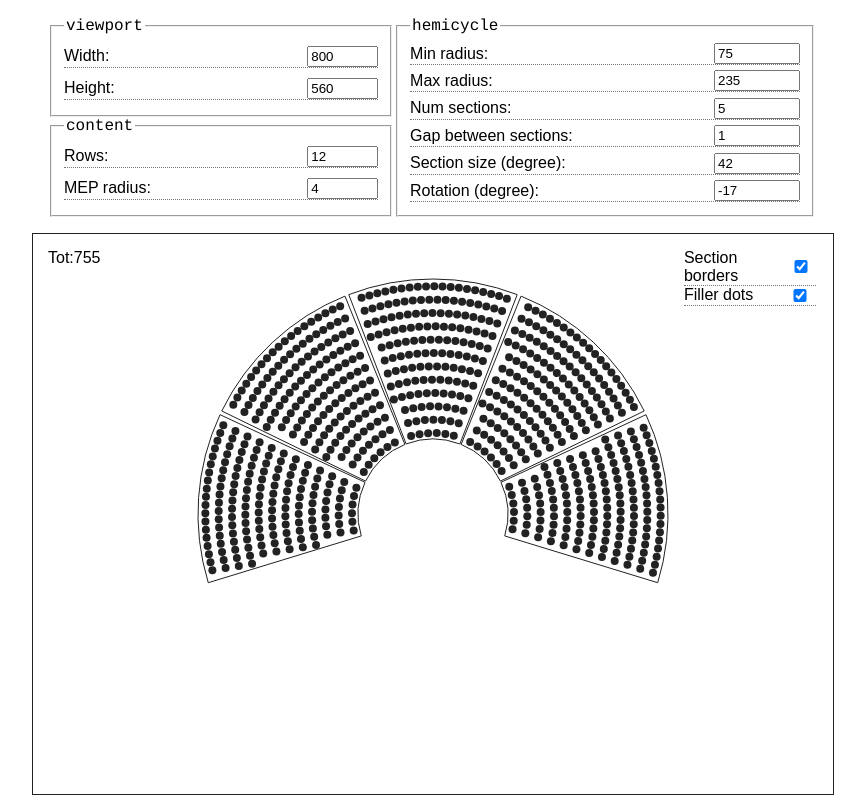
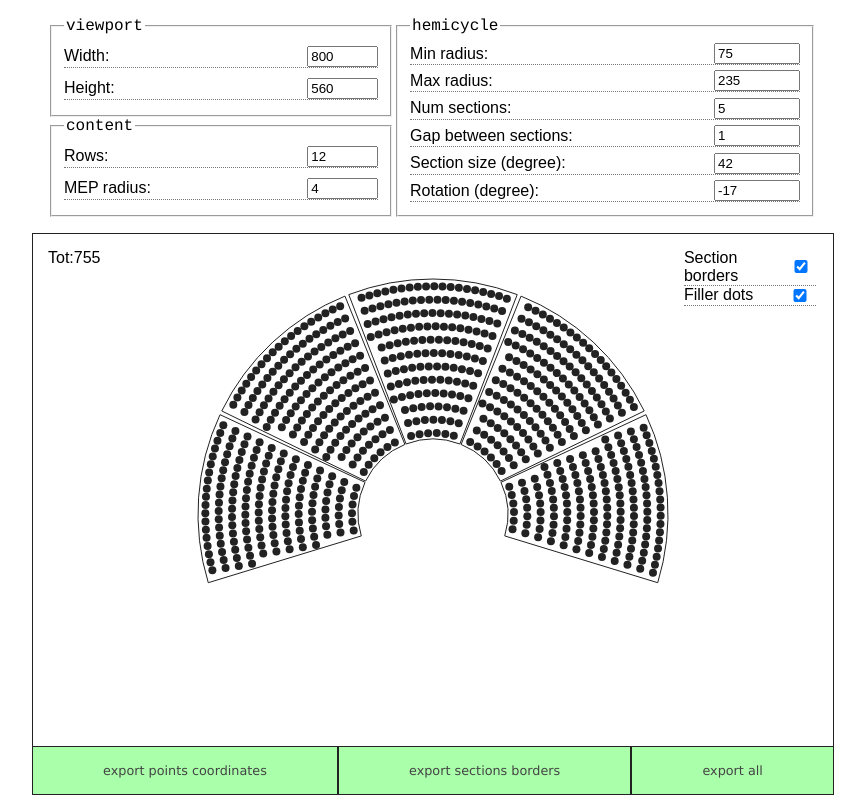
Before and after one commit to layer-ray/hemicycle-builder, a website built with Parcel: page index.html in a window 1280 px wide. Shown: the part 51-852 px from the top of the page, without its empty margins (208-1073 px from the left). Built offline with nearby package versions, Linux system fonts and the light colour scheme.

Commit message:
add buttons to ui

```diff
--- a/index.css
+++ b/index.css
@@ -1,5 +1,17 @@
 body {
     font-family: Arial, sans-serif;
+}
+
+/* reset button */
+button {
+    padding: 0;
+    border: none;
+    font: inherit;
+    color: inherit;
+    background-color: transparent;
+    /* show a hand cursor on hover; some argue that we
+    should keep the default arrow cursor for buttons */
+    cursor: pointer;
 }
 
 #svg-container {
@@ -102,3 +114,30 @@ input {
 .hidden {
     display: none;
 }
+
+.buttons {
+    position: absolute;
+    bottom: -2px;
+    left: 0;
+    right: -2px;
+    display: flex;
+    flex-flow: row nowrap;
+}
+
+.btn {
+    flex-grow: 1;
+    padding: 1rem;
+    font: 400 0.8rem Verdana, Geneva, sans-serif;
+}
+
+.btn.success {
+    background-color: #afa;
+    border: 1px solid #222;
+    color: #444;
+    transition: background-color 200ms;
+}
+
+.btn.success:hover {
+    background-color: #686;
+    color: #fff;
+}
--- a/index.html
+++ b/index.html
@@ -121,6 +121,11 @@
             </div>
         </fieldset>
     </section>
+    <div class="buttons" id="buttons">
+        <button class="btn success" id="export-points">export points coordinates</button>
+        <button class="btn success" id="export-borders">export sections borders</button>
+        <button class="btn success" id="export-all">export all</button>
+    </div>
     <div class="inner-label" id="inner-label">
             <span>Tot:</span><span id="tot"></span>
     </div>
--- a/index.js
+++ b/index.js
@@ -29,6 +29,7 @@ let sectionBordersCheck = document.getElementById('section-borders');
 let fillerDotsCheck = document.getElementById('filler-dots');
 let totTitle = document.getElementById('tot');
 let notification = document.getElementById('notification');
+let buttons = document.getElementById('buttons');
 
 // initial state
 let center = {x: 400, y:280};
@@ -74,6 +75,7 @@ root.setAttribute('class', 'svg-root');
 containerDiv.appendChild(innerLabel);
 containerDiv.appendChild(innerOptions);
 containerDiv.appendChild(popup);
+containerDiv.appendChild(buttons);
 
 containerDiv.appendChild(root);
 // append container to body
```
